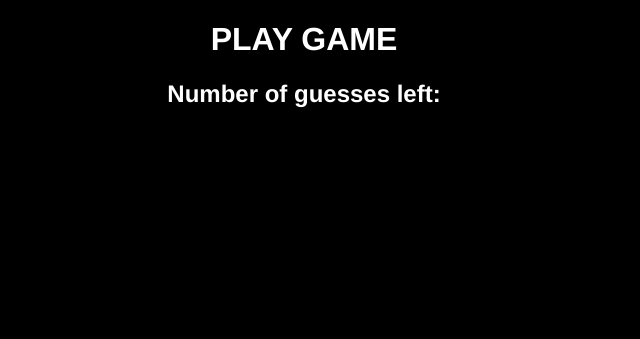
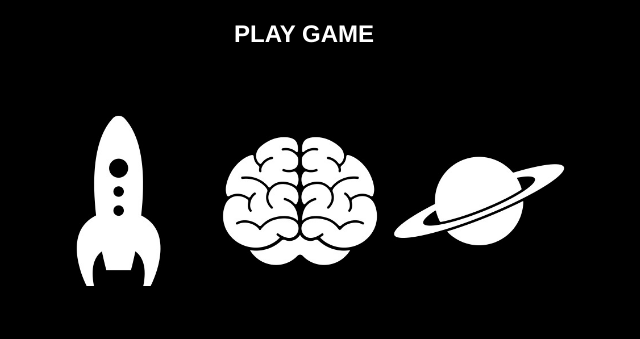
Before and after one commit to RGordon93/spaceman-project-1, a plain HTML site: page index.html in a window 1280 px wide. Shown: the whole page, without its empty margins (336-976 px from the left). Drawn offline with nearby package versions, Linux system fonts and the light colour scheme.

Commit message:
second commit (HTML & CSS)

```diff
--- a/index.html
+++ b/index.html
@@ -4,14 +4,21 @@
     <meta charset="UTF-8">
     <meta name="viewport" content="width=device-width, initial-scale=1.0">
     <link rel="stylesheet" href="style.css">
-    <title>Space Man App</title>
+    <title>Space Man Game</title>
+<script src="https://ajax.googleapis.com/ajax/libs/jquery/3.5.1/jquery.min.js"></script>
+<!-- Google Hosted Libraries: jQuery 3.x snippet -->
 </head>
 <body>
-    <h1>PLAY GAME</h1>
-    <h2>Number of guesses left:</h2>
+    <h2>PLAY GAME</h2>
+    <img src="space-manimage.jpg" alt="Spaceship, Brain, Saturn" class="center">
+    <!-- import image from wireframe -->
     <div id ="board"></div>
-    <div id ="word-container"></div>
+    <!-- create div for "Number of guesses" -->
+    <div>Number of guesses left:<span id="guesses">5</span></div>
+    <!-- create div for answer grid -->
+    <div id ="char-container"></div>
+    <!-- create div for the buttons to select characters -->
+    <div id ="bttn-container"></div>
     <script src="script.js"></script>
-
 </body>
 </html>
--- a/style.css
+++ b/style.css
@@ -1,8 +1,15 @@
 html {
-    background-color: black;
+	background-color: black !important;
 }
-h1, h2 {
-    color: white;
-    font-family:  Helvetica;
-    text-align: center;
+h2 {
+	color: white;
+	font-family: Helvetica;
+	text-align: center;
 }
+.center {
+	width: 150px;
+	display: block;
+	margin-left: auto;
+	margin-right: auto;
+	width: 50%;
+}
```
Also changed, not shown: space-manimage.jpg (added).
